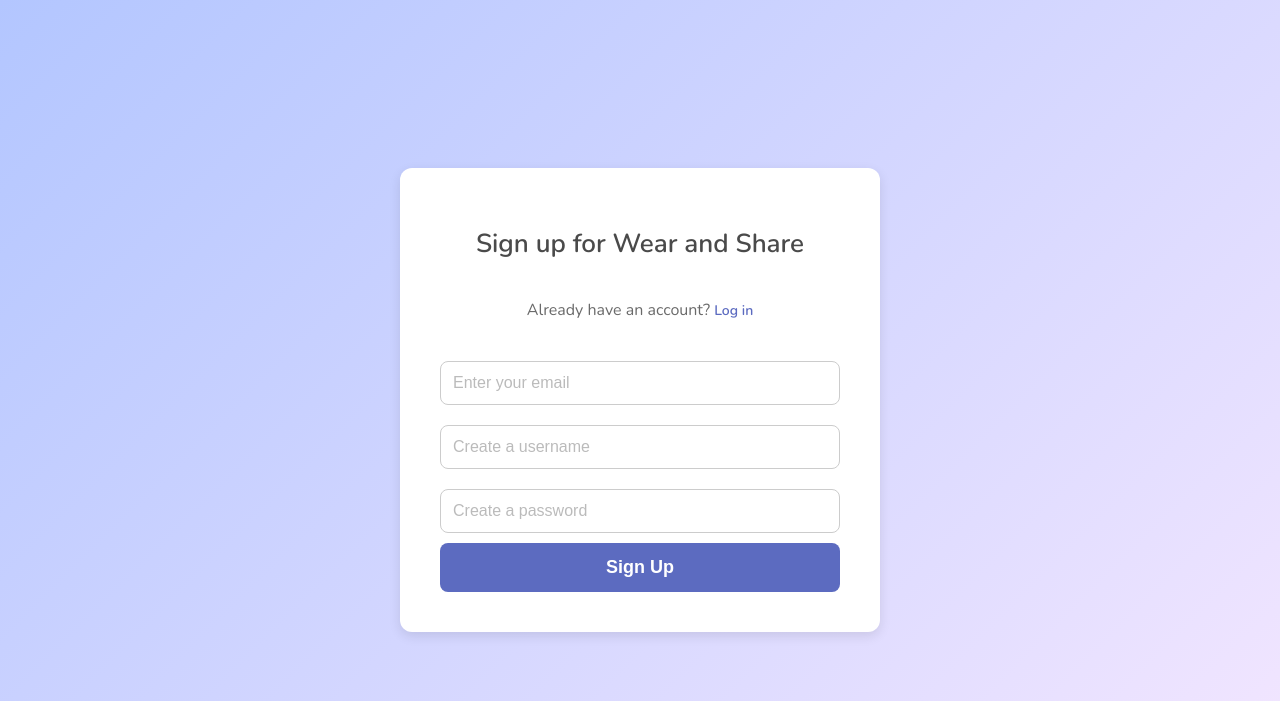
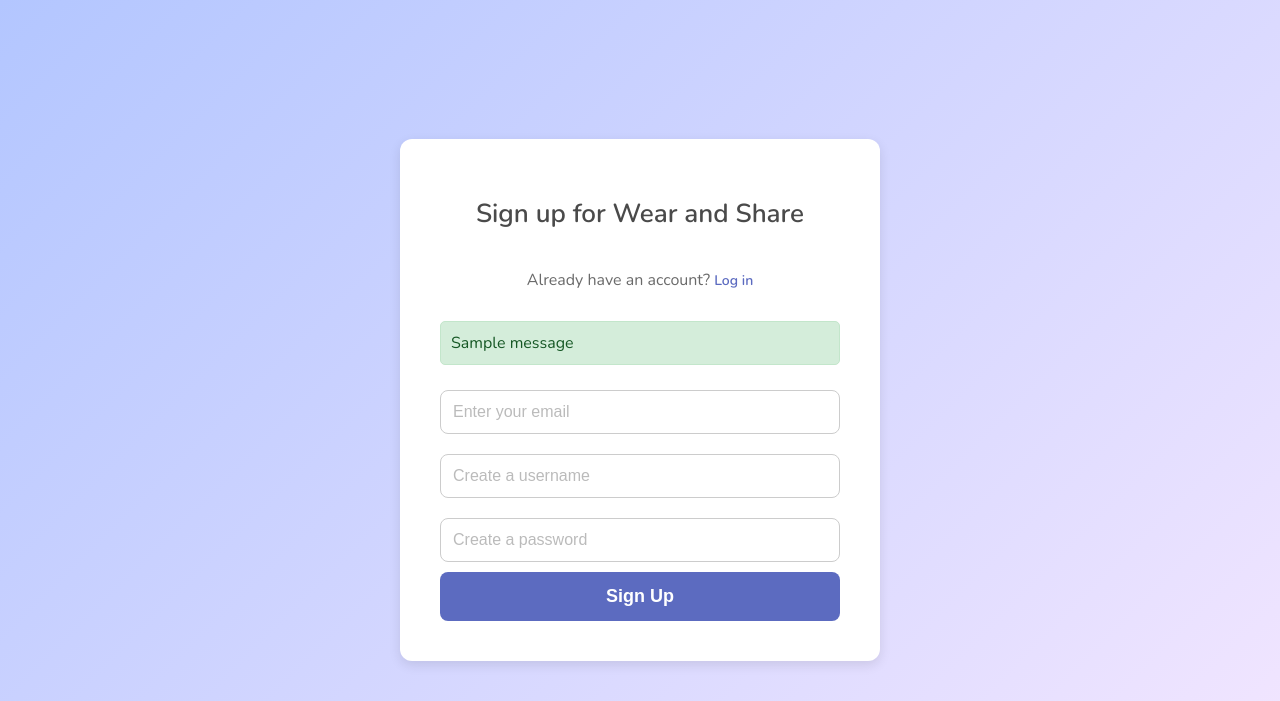
Before and after one commit to chloe-crews/Team7CENProject, a Django app: page /signup/ in a window 1280 px wide. Shown: the top 701 px of the page. Run offline with Django 5.2, Linux system fonts and the light colour scheme; tables that the repository leaves empty hold one stand-in row (values such as "Sample post"); one stand-in notice (Sample message) is shown; parts of the project's set-up code (start-up, migrations or seed data) failed here and were passed over.

Commit message:
WNS-42: Implement user signup functionality

```diff
--- a/accounts/templates/accounts/signup.html
+++ b/accounts/templates/accounts/signup.html
@@ -120,6 +120,25 @@
       .login-link:hover {
         text-decoration: underline;
       }
+
+      /* Flash message styling */
+      .alert {
+          padding: 10px;
+          margin-bottom: 15px;
+          border: 1px solid transparent;
+          border-radius: 5px;
+          text-align: left;
+      }
+      .alert.success {
+          color: #155724;
+          background-color: #d4edda;
+          border-color: #c3e6cb;
+      }
+      .alert.error {
+          color: #721c24;
+          background-color: #f8d7da;
+          border-color: #f5c6cb;
+      }
     </style>
   </head>
 
@@ -132,18 +151,52 @@
       <!-- Log-in link for users who already have an account -->
       <p>Already have an account? <a href="{% url 'dashboard' %}" class="login-link">Log in</a></p>
 
+      <!-- Flash messages to provide feedback after form submission -->
+      {%  if messages %}
+        <div>
+          {% for message in messages %}
+            <!-- Each message is styled based on its type (success or error) -->
+            <div class="alert {{ message.tags }}">{{ message }}</div>
+          {%  endfor %}
+        </div>
+      {% endif %}
+
       <!-- Sign-up form -->
-      <form action="" method="POST">
+      <form action="{% url 'signup' %}" method="POST">
         {% csrf_token %}
 
-        <!-- Email input field -->
+        <!-- Display validation errors for the form -->
+        {% if errors %}
+          <ul style="color: red; text-align: left;">
+            <!-- Loop through errors for each field and display them -->
+            {% for field, field_errors in errors.items %}
+              <li><strong>{{ field }}:</strong> {{ field_errors|join:", " }}</li>
+            {% endfor %}
+          </ul>
+        {% endif %}
+
+        <!-- Individual validation error messages for each field -->
+
+        <!-- Email input field with validation error display -->
         <input type="email" name="email" placeholder="Enter your email" required />
+        {% if errors.email %}
+          <!-- Display email-specific errors -->
+          <div style="color: red; text-align: left;">{{ errors.email|join:", " }}</div>
+        {% endif %}
 
-        <!-- Username input field -->
+        <!-- Username input field with validation error display -->
         <input type="text" name="username" placeholder="Create a username" required />
+        {% if errors.username %}
+          <!-- Display username-specific errors -->
+          <div style="color: red; text-align: left;">{{ errors.username|join:", " }}</div>
+        {% endif %}
 
-        <!-- Password input field -->
+        <!-- Password input field with validation error display -->
         <input type="password" name="password" placeholder="Create a password" required />
+        {% if errors.password %}
+          <!-- Display password-specific errors -->
+          <div style="color: red; text-align: left;">{{ errors.password|join:", " }}</div>
+        {% endif %}
 
         <!-- Submit button for the sign-up form -->
         <button type="submit">Sign Up</button>
--- a/accounts/views.py
+++ b/accounts/views.py
@@ -1,29 +1,59 @@
-from django.shortcuts import render
+from django.shortcuts import render, redirect
 from django.shortcuts import get_object_or_404
+from django.contrib import messages
 from rest_framework import status
 from rest_framework.response import Response
 from rest_framework.views import APIView
 from .serializers import CustomUserSerializer
 from .models import CustomUser
 
+
 def home(request):
     return render(request, 'accounts/dashboard.html')
-    # return HttpResponse('<h1>Welcome to Wear & Share!</h1>')
+
 
 def signup(request):
+    if request.method == 'POST':
+        # If POST request, validate the form and create a new user using the serializer
+        serializer = CustomUserSerializer(data=request.POST)
+
+        if serializer.is_valid():
+            # If form submission is valid, save the user to the database
+            serializer.save()
+
+            # Add a success message to inform the user
+            messages.success(request, "Account created successfully! Please log in.")
+            return redirect('dashboard')  # Redirect to the dashboard or login page
+
+        else:
+            # If form submission is invalid, capture errors and pass them to the template for rendering
+            errors = serializer.errors
+            return render(request, 'accounts/signup.html', {'errors': errors})
+
+    # Render the signup page for GET requests
     return render(request, 'accounts/signup.html')
+
 
 class CreateUserView(APIView):
     def post(self, request):
+        # Validate the POST request user data using the serializer.
         serializer = CustomUserSerializer(data=request.data)
         if serializer.is_valid():
             serializer.save()
+            # Return success response if the user is created successfully
             return Response(serializer.data, status=status.HTTP_201_CREATED)
+
+        # Return error details if validation fails
         return Response(serializer.errors, status=status.HTTP_400_BAD_REQUEST)
 
 
 class DeleteUserView(APIView):
     def delete(self, request, user_id):
+        # Retrieve the user by ID using get_object_or_404
         user = get_object_or_404(CustomUser, id=user_id)
+
+        # Delete the user if found
         user.delete()
+
+        # Return success message if user is found, 404 error if user does not exist.
         return Response({"message": "User deleted successfully"}, status=status.HTTP_204_NO_CONTENT)
```
Also changed, not shown: accounts/serializers.py (+17 -1 lines), accounts/templates/accounts/dashboard.html (+33 -0 lines).
